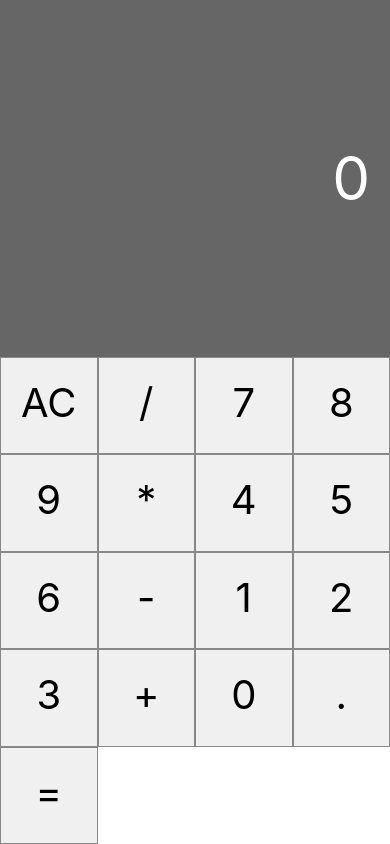
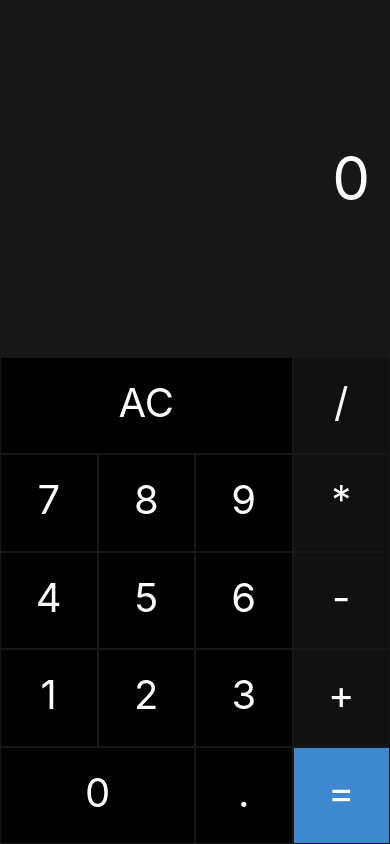
Before and after one commit to felipe-souza17/calculator, a React Native app: screen / in a window 390 px wide. Built offline with nearby package versions, Linux system fonts and the light colour scheme.

Commit message:
Alterado Layout dos botões

```diff
--- a/App.js
+++ b/App.js
@@ -10,28 +10,38 @@
     displayValue: '0'
   }
 
+  addDigit = n => {
+    this.setState({ displayValue: n })
+  }
+
+  clearMemory = () => {
+    this.setState({ displayValue: '0' })
+  }
+
+  setOperation = operation => {}
+
   render() {
     return (
       <SafeAreaView style={styles.container}>
         <Display value={this.state.displayValue} />
         <SafeAreaView style={styles.buttons}>
-          <Button label="AC" />
-          <Button label="/" />
-          <Button label="7" />
-          <Button label="8" />
-          <Button label="9" />
-          <Button label="*" />
-          <Button label="4" />
-          <Button label="5" />
-          <Button label="6" />
-          <Button label="-" />
-          <Button label="1" />
-          <Button label="2" />
-          <Button label="3" />
-          <Button label="+" />
-          <Button label="0" />
-          <Button label="." />
-          <Button label="=" />
+          <Button label="AC" triple onClick={this.clearMemory} />
+          <Button label="/" operation onClick={this.setOperation} />
+          <Button label="7" onClick={this.addDigit} />
+          <Button label="8" onClick={this.addDigit} />
+          <Button label="9" onClick={this.addDigit} />
+          <Button label="*" operation onClick={this.setOperation} />
+          <Button label="4" onClick={this.addDigit} />
+          <Button label="5" onClick={this.addDigit} />
+          <Button label="6" onClick={this.addDigit} />
+          <Button label="-" operation onClick={this.setOperation} />
+          <Button label="1" onClick={this.addDigit} />
+          <Button label="2" onClick={this.addDigit} />
+          <Button label="3" onClick={this.addDigit} />
+          <Button label="+" operation onClick={this.setOperation} />
+          <Button label="0" double onClick={this.addDigit} />
+          <Button label="." onClick={this.addDigit} />
+          <Button label="=" equal />
         </SafeAreaView>
       </SafeAreaView>
     )
--- a/src/components/Button.js
+++ b/src/components/Button.js
@@ -7,17 +7,35 @@
     height: Dimensions.get('window').width / 4,
     width: Dimensions.get('window').width / 4,
     padding: 20,
-    backgroundColor: '#F0F0F0',
+    backgroundColor: '#000000',
+    color: '#fff',
     textAlign: 'center',
     borderWidth: 1,
-    borderColor: '#888'
+    borderColor: '#171717'
+  },
+  operationButton: {
+    backgroundColor: '#111111'
+  },
+  equalButton: {
+    backgroundColor: '#3E88D0'
+  },
+  buttonDouble: {
+    width: (Dimensions.get('window').width / 4) * 2
+  },
+  buttonTriple: {
+    width: (Dimensions.get('window').width / 4) * 3
   }
 })
 
 export default props => {
+  const stylesButton = [styles.button]
+  if (props.double) stylesButton.push(styles.buttonDouble)
+  if (props.triple) stylesButton.push(styles.buttonTriple)
+  if (props.equal) stylesButton.push(styles.equalButton)
+  if (props.operation) stylesButton.push(styles.operationButton)
   return (
-    <TouchableHighlight onPress={props.onClick}>
-      <Text style={styles.button}>{props.label}</Text>
+    <TouchableHighlight onPress={() => props.onClick(props.label)}>
+      <Text style={stylesButton}>{props.label}</Text>
     </TouchableHighlight>
   )
 }
--- a/src/components/Display.js
+++ b/src/components/Display.js
@@ -6,7 +6,7 @@
     flex: 1,
     padding: 20,
     justifyContent: 'center',
-    backgroundColor: 'rgba(0,0,0,0.6)',
+    backgroundColor: '#171717',
     alignItems: 'flex-end'
   },
   displayValue: {
```
